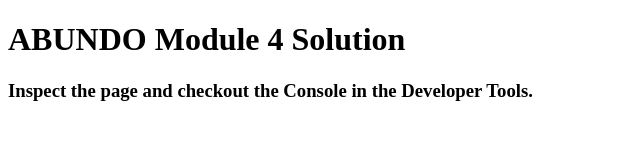
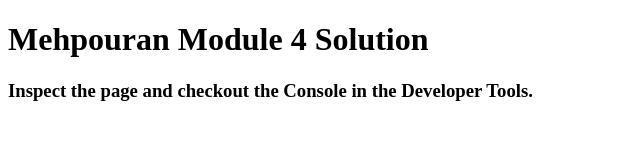
Before and after one commit to mehrpouran/mod-4-sol, a plain HTML site: page index.html in a window 1280 px wide. Shown: the whole page, without its empty margins (0-640 px from the left). Drawn offline with Linux system fonts and the light colour scheme.

Commit message:
Update index.html

```diff
--- a/index.html
+++ b/index.html
@@ -11,7 +11,7 @@
   <script src="script.js"></script>
 </head>
 <body>
-  <h1>ABUNDO Module 4 Solution</h1>
+  <h1>Mehpouran Module 4 Solution</h1>
   <h3>Inspect the page and checkout the Console in the Developer Tools.</h3>
 </body>
 </html>
```
